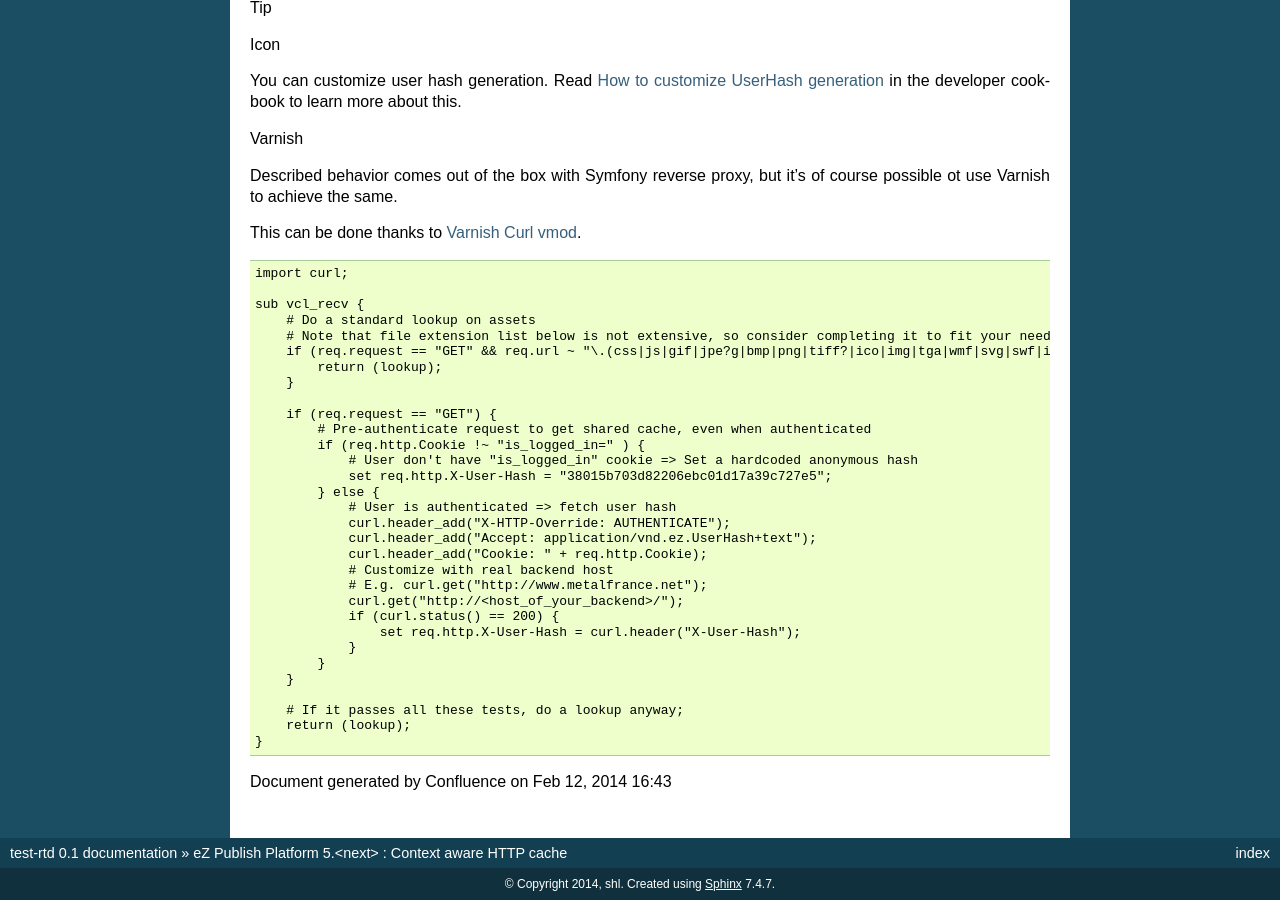
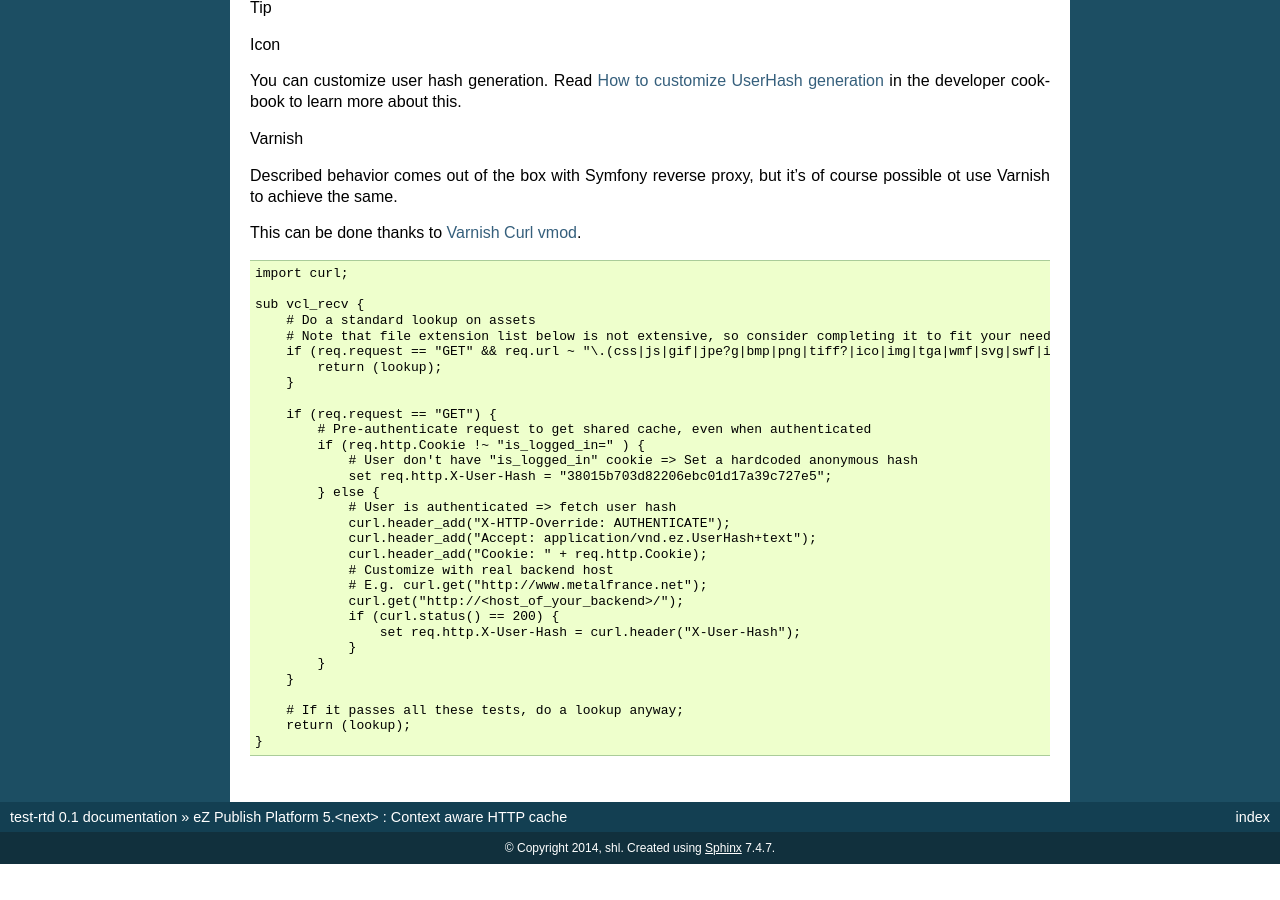
Before and after one commit to mere-teresa/docs-rtd, a Sphinx documentation site: the page built from docs/Context-aware-HTTP-cache_14712846.html.rst, in a window 1280 px wide and 900 px high, scrolled down 1661 px. Built offline with Sphinx 7.4.7, drawn with Linux system fonts in a browser that asks for light colours; after the commit the page ends 2525 px from its top, so only the background shows below that.

Commit message:
Update Context-aware-HTTP-cache_14712846.html.rst

```diff
--- a/docs/Context-aware-HTTP-cache_14712846.html.rst
+++ b/docs/Context-aware-HTTP-cache_14712846.html.rst
@@ -140,5 +140,3 @@
         # If it passes all these tests, do a lookup anyway;
         return (lookup);
     }
-
-Document generated by Confluence on Feb 12, 2014 16:43
```
